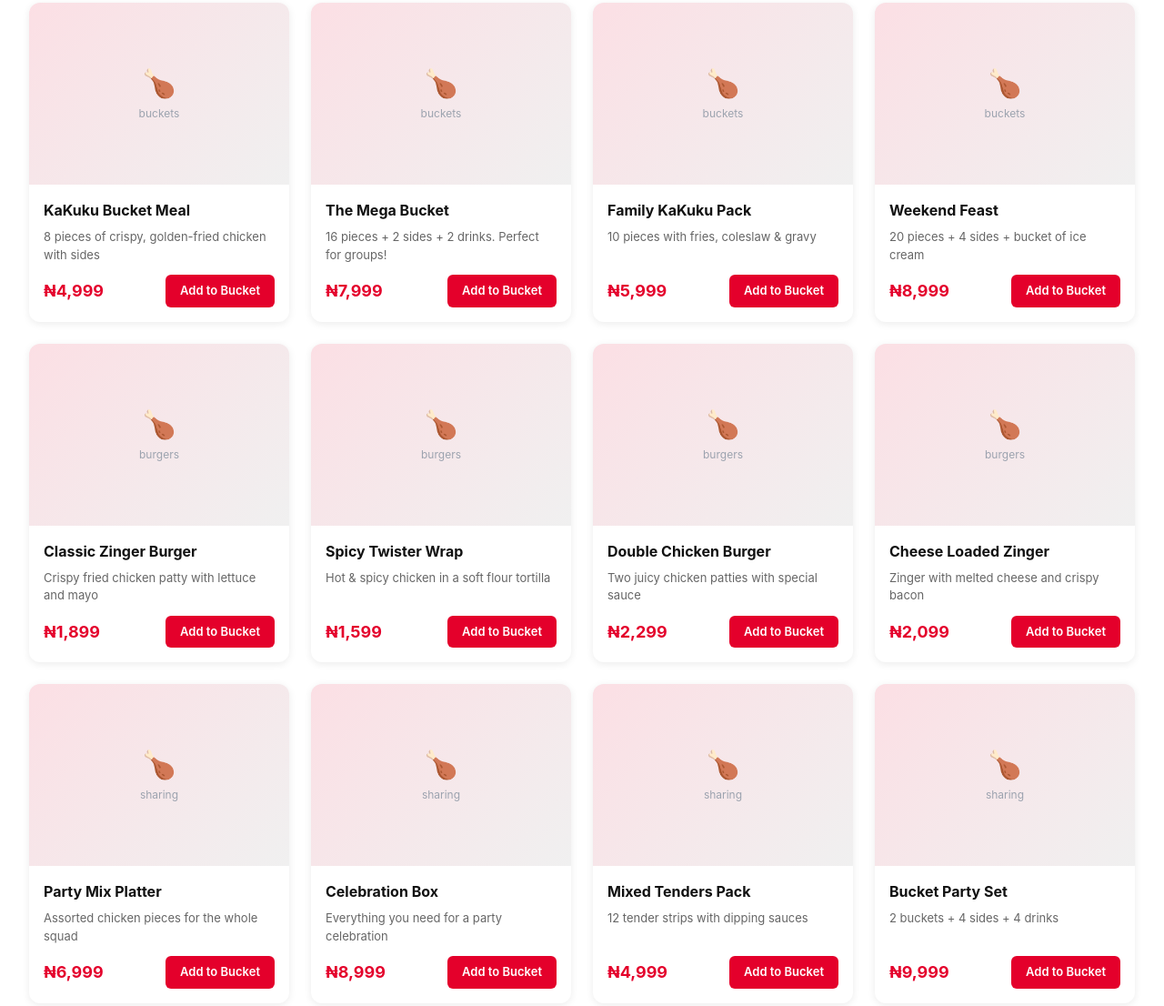
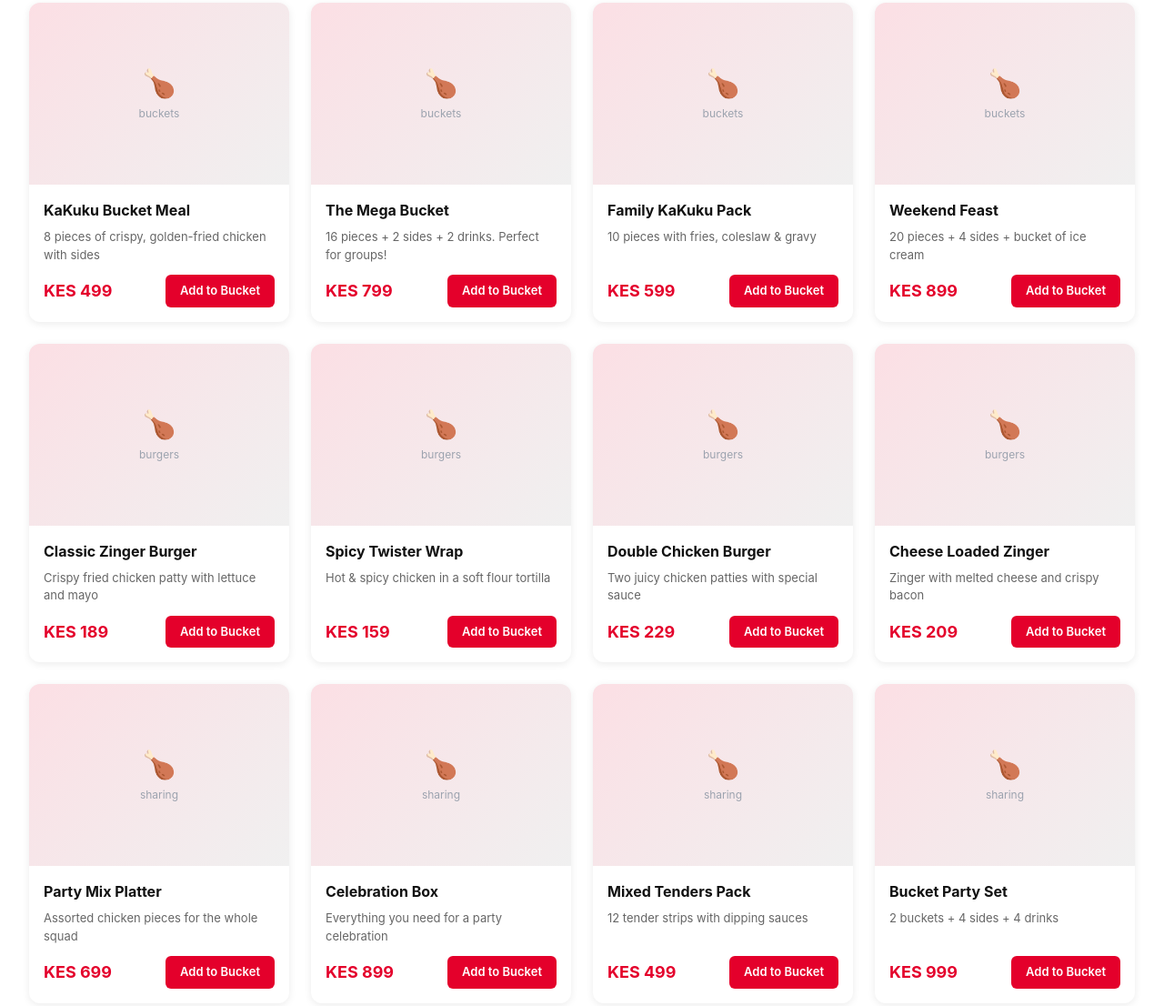
Before and after one commit to Kefah254-dev/kakuku-hotel, a plain HTML site: page index.html in a window 1280 px wide. Shown: the part 1499-2605 px from the top of the page at 91% size. Drawn offline with nearby package versions, Linux system fonts and the light colour scheme.

Commit message:
Update currency from NGN (₦) to KES (Kenyan Shilling)

```diff
--- a/index.html
+++ b/index.html
@@ -536,7 +536,7 @@
                     <div style="height: 200px; background: linear-gradient(135deg, #111111 0%, #333333 100%); display: flex; align-items: center; justify-content: center; color: white;">
                         <div class="text-center">
                             <p class="text-sm font-600 mb-2">THE KAKUKU FEAST BOX</p>
-                            <p class="text-3xl font-900">₦5,499</p>
+                            <p class="text-3xl font-900">KES 549</p>
                             <p class="text-sm font-600 mt-2">Feeds 4-5 People</p>
                         </div>
                     </div>
@@ -568,8 +568,8 @@
                     <div style="height: 200px; background: linear-gradient(135deg, #4CAF50 0%, #2E7D32 100%); display: flex; align-items: center; justify-content: center; color: white;">
                         <div class="text-center">
                             <p class="text-sm font-600 mb-2">LOCAL FAVORITES</p>
-                            <p class="text-3xl font-900">SAVE ₦1000</p>
-                            <p class="text-sm font-600 mt-2">Min. Order ₦3000</p>
+                            <p class="text-3xl font-900">SAVE KES 100</p>
+                            <p class="text-sm font-600 mt-2">Min. Order KES 300</p>
                         </div>
                     </div>
                     <div class="p-6">
@@ -628,16 +628,16 @@
             <div class="space-y-2">
                 <div class="flex justify-between text-sm">
                     <span class="text-gray-600">Subtotal</span>
-                    <span class="font-600" id="subtotal">₦0</span>
+                    <span class="font-600" id="subtotal">KES 0</span>
                 </div>
                 <div class="flex justify-between text-sm">
                     <span class="text-gray-600">Delivery</span>
-                    <span class="font-600" id="delivery">₦500</span>
+                    <span class="font-600" id="delivery">KES 50</span>
                 </div>
                 <div class="h-px bg-gray-200 my-2"></div>
                 <div class="flex justify-between text-lg">
                     <span class="font-900">Total</span>
-                    <span class="font-900 text-red-600" id="total">₦500</span>
+                    <span class="font-900 text-red-600" id="total">KES 50</span>
                 </div>
             </div>
             <button class="btn-primary w-full py-3 text-lg">Proceed to Checkout</button>
@@ -719,34 +719,34 @@
         // ==================== MENU DATA ====================
         const menuData = {
             buckets: [
-                { id: 1, name: "KaKuku Bucket Meal", category: "buckets", price: 4999, description: "8 pieces of crispy, golden-fried chicken with sides" },
-                { id: 2, name: "The Mega Bucket", category: "buckets", price: 7999, description: "16 pieces + 2 sides + 2 drinks. Perfect for groups!" },
-                { id: 3, name: "Family KaKuku Pack", category: "buckets", price: 5999, description: "10 pieces with fries, coleslaw & gravy" },
-                { id: 4, name: "Weekend Feast", category: "buckets", price: 8999, description: "20 pieces + 4 sides + bucket of ice cream" },
+                { id: 1, name: "KaKuku Bucket Meal", category: "buckets", price: 499, description: "8 pieces of crispy, golden-fried chicken with sides" },
+                { id: 2, name: "The Mega Bucket", category: "buckets", price: 799, description: "16 pieces + 2 sides + 2 drinks. Perfect for groups!" },
+                { id: 3, name: "Family KaKuku Pack", category: "buckets", price: 599, description: "10 pieces with fries, coleslaw & gravy" },
+                { id: 4, name: "Weekend Feast", category: "buckets", price: 899, description: "20 pieces + 4 sides + bucket of ice cream" },
             ],
             burgers: [
-                { id: 5, name: "Classic Zinger Burger", category: "burgers", price: 1899, description: "Crispy fried chicken patty with lettuce and mayo" },
-                { id: 6, name: "Spicy Twister Wrap", category: "burgers", price: 1599, description: "Hot & spicy chicken in a soft flour tortilla" },
-                { id: 7, name: "Double Chicken Burger", category: "burgers", price: 2299, description: "Two juicy chicken patties with special sauce" },
-                { id: 8, name: "Cheese Loaded Zinger", category: "burgers", price: 2099, description: "Zinger with melted cheese and crispy bacon" },
+                { id: 5, name: "Classic Zinger Burger", category: "burgers", price: 189, description: "Crispy fried chicken patty with lettuce and mayo" },
+                { id: 6, name: "Spicy Twister Wrap", category: "burgers", price: 159, description: "Hot & spicy chicken in a soft flour tortilla" },
+                { id: 7, name: "Double Chicken Burger", category: "burgers", price: 229, description: "Two juicy chicken patties with special sauce" },
+                { id: 8, name: "Cheese Loaded Zinger", category: "burgers", price: 209, description: "Zinger with melted cheese and crispy bacon" },
             ],
             sharing: [
-                { id: 9, name: "Party Mix Platter", category: "sharing", price: 6999, description: "Assorted chicken pieces for the whole squad" },
-                { id: 10, name: "Celebration Box", category: "sharing", price: 8999, description: "Everything you need for a party celebration" },
-                { id: 11, name: "Mixed Tenders Pack", category: "sharing", price: 4999, description: "12 tender strips with dipping sauces" },
-                { id: 12, name: "Bucket Party Set", category: "sharing", price: 9999, description: "2 buckets + 4 sides + 4 drinks" },
+                { id: 9, name: "Party Mix Platter", category: "sharing", price: 699, description: "Assorted chicken pieces for the whole squad" },
+                { id: 10, name: "Celebration Box", category: "sharing", price: 899, description: "Everything you need for a party celebration" },
+                { id: 11, name: "Mixed Tenders Pack", category: "sharing", price: 499, description: "12 tender strips with dipping sauces" },
+                { id: 12, name: "Bucket Party Set", category: "sharing", price: 999, description: "2 buckets + 4 sides + 4 drinks" },
             ],
             sides: [
-                { id: 13, name: "Crispy Fries", category: "sides", price: 599, description: "Golden, salted crispy fries" },
-                { id: 14, name: "Creamy Coleslaw", category: "sides", price: 699, description: "Fresh coleslaw with creamy dressing" },
-                { id: 15, name: "KaKuku Gravy", category: "sides", price: 499, description: "Rich, savory gravy for your chicken" },
-                { id: 16, name: "Corn on the Cob", category: "sides", price: 799, description: "Buttered and seasoned corn" },
+                { id: 13, name: "Crispy Fries", category: "sides", price: 59, description: "Golden, salted crispy fries" },
+                { id: 14, name: "Creamy Coleslaw", category: "sides", price: 69, description: "Fresh coleslaw with creamy dressing" },
+                { id: 15, name: "KaKuku Gravy", category: "sides", price: 49, description: "Rich, savory gravy for your chicken" },
+                { id: 16, name: "Corn on the Cob", category: "sides", price: 79, description: "Buttered and seasoned corn" },
             ],
             drinks: [
-                { id: 17, name: "Coca-Cola (500ml)", category: "drinks", price: 599, description: "Ice-cold Coca-Cola" },
-                { id: 18, name: "Sprite (500ml)", category: "drinks", price: 599, description: "Refreshing Sprite" },
-                { id: 19, name: "Fanta Orange (500ml)", category: "drinks", price: 499, description: "Sweet Fanta Orange" },
-                { id: 20, name: "Bottled Water (500ml)", category: "drinks", price: 299, description: "Pure bottled water" },
+                { id: 17, name: "Coca-Cola (500ml)", category: "drinks", price: 59, description: "Ice-cold Coca-Cola" },
+                { id: 18, name: "Sprite (500ml)", category: "drinks", price: 59, description: "Refreshing Sprite" },
+                { id: 19, name: "Fanta Orange (500ml)", category: "drinks", price: 49, description: "Sweet Fanta Orange" },
+                { id: 20, name: "Bottled Water (500ml)", category: "drinks", price: 29, description: "Pure bottled water" },
             ]
         };
 
@@ -791,7 +791,7 @@
                     <div class="cart-item">
                         <div class="flex-grow">
                             <p class="font-600 text-gray-900">${item.name}</p>
-                            <p class="text-sm text-gray-500">₦${item.price.toLocaleString()}</p>
+                            <p class="text-sm text-gray-500">KES ${item.price.toLocaleString()}</p>
                         </div>
                         <div class="quantity-control">
                             <button class="quantity-btn" onclick="decreaseQuantity(${index})">−</button>
@@ -841,12 +841,12 @@
 
         function updateTotals() {
             const subtotal = cart.reduce((sum, item) => sum + (item.price * item.quantity), 0);
-            const delivery = subtotal > 0 ? 500 : 0;
+            const delivery = subtotal > 0 ? 50 : 0;
             const total = subtotal + delivery;
 
-            document.getElementById("subtotal").textContent = "₦" + subtotal.toLocaleString();
-            document.getElementById("delivery").textContent = "₦" + delivery.toLocaleString();
-            document.getElementById("total").textContent = "₦" + total.toLocaleString();
+            document.getElementById("subtotal").textContent = "KES " + subtotal.toLocaleString();
+            document.getElementById("delivery").textContent = "KES " + delivery.toLocaleString();
+            document.getElementById("total").textContent = "KES " + total.toLocaleString();
         }
 
         // ==================== MENU FUNCTIONS ====================
@@ -872,7 +872,7 @@
                         <h3 class="food-title">${item.name}</h3>
                         <p class="food-description">${item.description}</p>
                         <div class="food-footer">
-                            <span class="food-price">₦${item.price.toLocaleString()}</span>
+                            <span class="food-price">KES ${item.price.toLocaleString()}</span>
                             <button class="btn-add" onclick='addToCart(${JSON.stringify(item).replace(/'/g, "&apos;")})'>
                                 Add to Bucket
                             </button>
```
